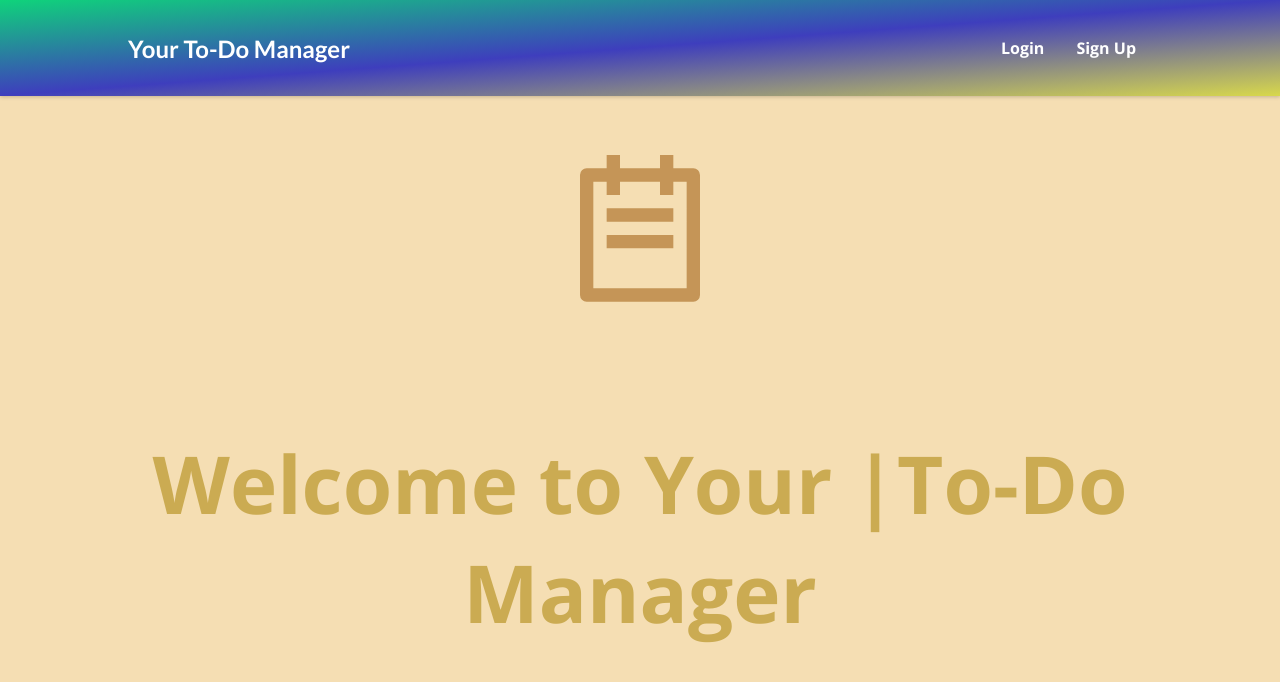
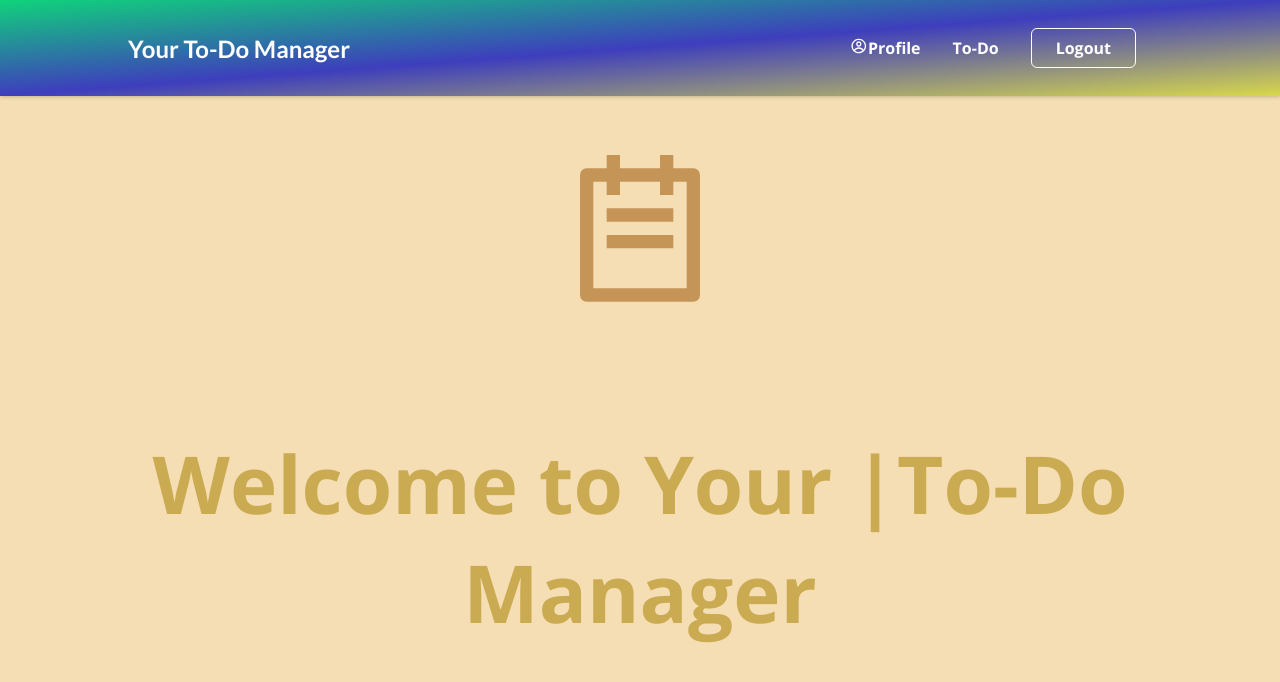
Before and after one commit to shivamapchan/productivity-app, a React (Create React App) app: page / in a window 1280 px wide. Shown: the top 682 px of the page. Built offline with nearby package versions, Linux system fonts and the light colour scheme; sample sign-in values are in the browser's storage.

Commit message:
Update index.js

```diff
--- a/src/index.js
+++ b/src/index.js
@@ -4,10 +4,13 @@ import React from "react";
 
 import "./index.css";
 import App from "./App";
+import { AuthContextProvider } from "./context/auth-context";
 
 const root = ReactDOM.createRoot(document.getElementById("root"));
 root.render(
-	<BrowserRouter>
-		<App />
-	</BrowserRouter>
+	<AuthContextProvider>
+		<BrowserRouter>
+			<App />
+		</BrowserRouter>
+	</AuthContextProvider>
 );
```
